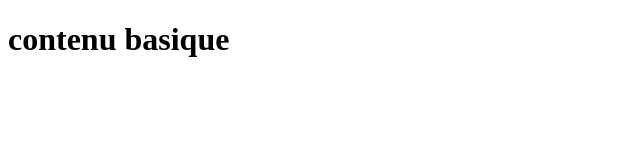
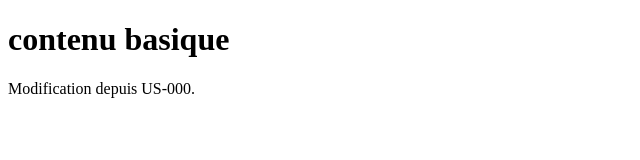
Before and after one commit to Omar081206/-SA-3.01, a plain HTML site: page index.html in a window 1280 px wide. Shown: the whole page, without its empty margins (0-640 px from the left). Drawn offline with Linux system fonts and the light colour scheme.

Commit message:
US-000 : modification de index.html

```diff
--- a/index.html
+++ b/index.html
@@ -7,5 +7,6 @@
 </head>
 <body>
     <h1>contenu basique</h1>
+    <p>Modification depuis US-000.</p>
 </body>
 </html>
```
